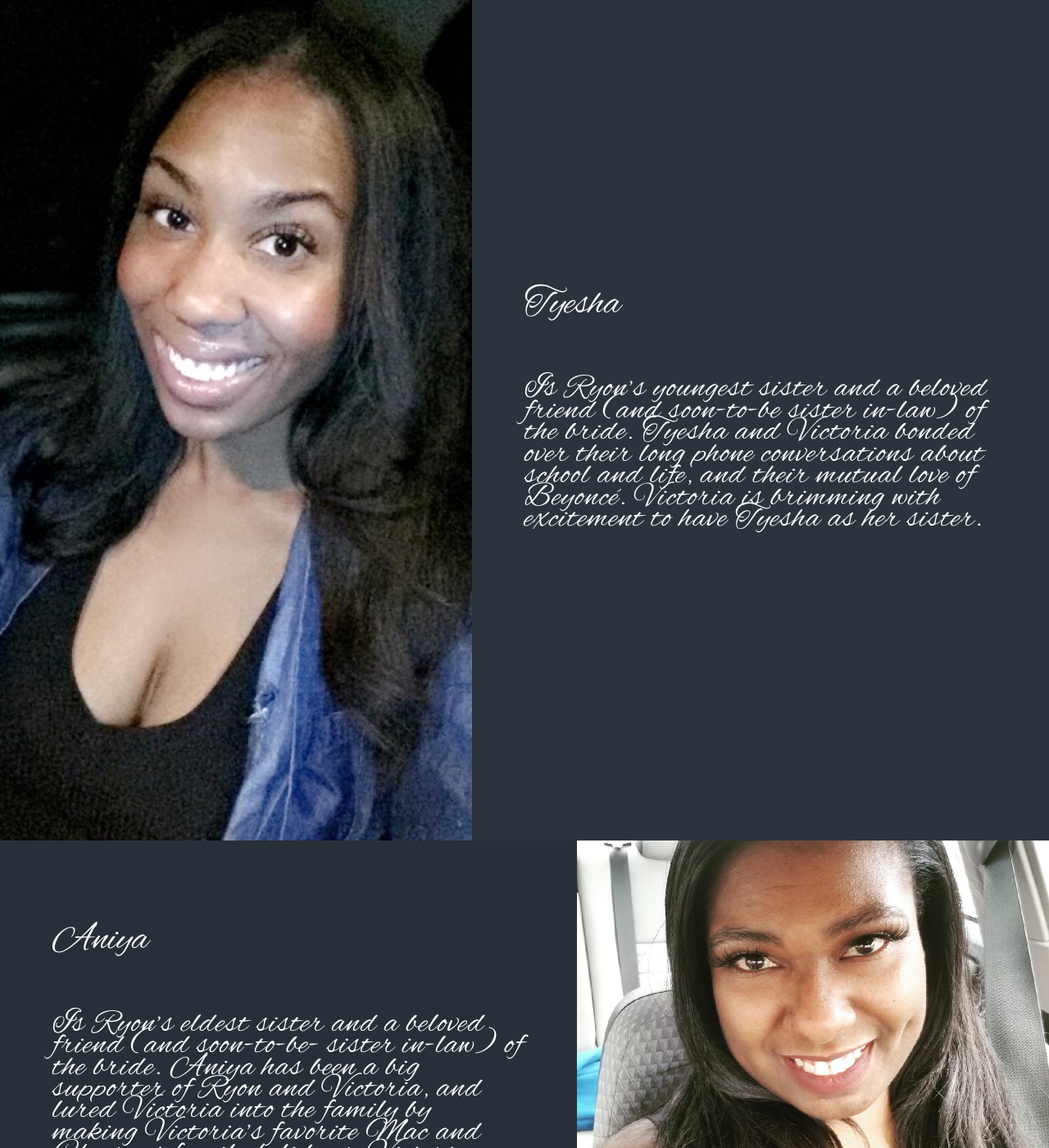
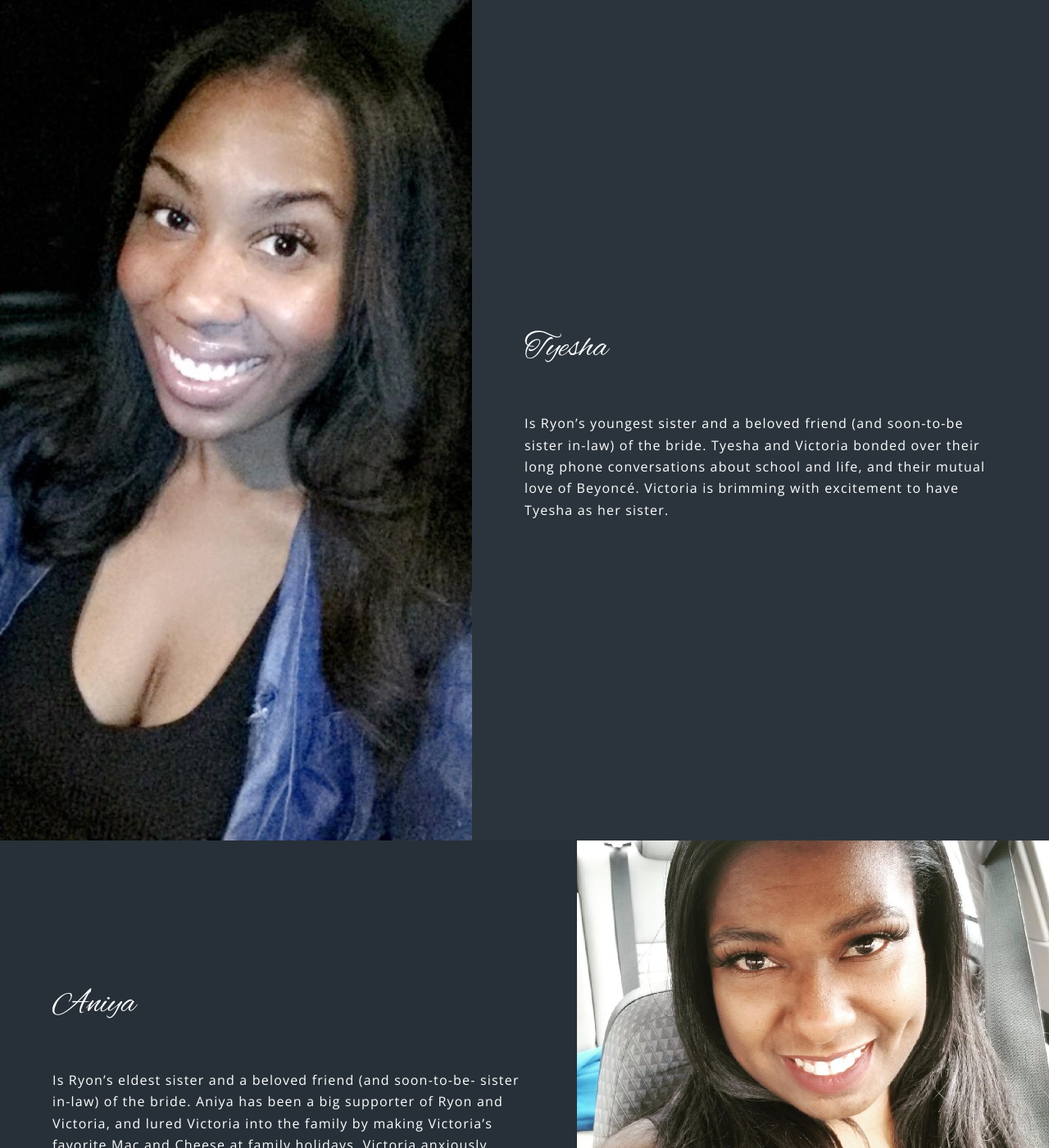
Before and after one commit to ReverendHill/ReverendHill.github.io, a Jekyll site: the page built from people.html, in a window 1280 px wide and 1400 px high. Shown: the whole window at 82% size. Built offline with Jekyll 4.4.1, drawn with Linux system fonts in a browser that asks for light colours.

Commit message:
Changes to the font and added the missing images for the people

```diff
--- a/_sass/libs/_vars.scss
+++ b/_sass/libs/_vars.scss
@@ -29,10 +29,10 @@
 
 // Font.
 	$font: (
-		// family:				('Open Sans', Helvetica, sans-serif),
-		// family-fixed:		('Courier New', monospace),
-		family:				('tester'),
-		family-fixed:		('tester'),
+		family:				('Open Sans', Helvetica, sans-serif),
+		family-fixed:		('Courier New', monospace),
+		// family:				('tester'),
+		// family-fixed:		('tester'),
 		weight:				400,
 		weight-bold:		600,
 		weight-extrabold:	800
--- a/people.html
+++ b/people.html
@@ -8,8 +8,8 @@ layout: landing
 							<div class="image"><img src="images/tyesha.jpg" alt="" /></div><div class="content">
 								<!-- <h2 class="mediumText">About the Couple</h2> -->
 								<!-- <p class="smallerText">Our Love Story -->
-									<h2 class="mediumText">Tyesha</h2>
-									<p class="smallerText">Is Ryon’s youngest sister and a beloved friend (and soon-to-be sister in-law) of the bride. Tyesha and Victoria bonded over their long phone conversations about school and life, and their mutual love of Beyoncé. Victoria is brimming with excitement to have Tyesha as her sister. </p>
+									<h2 style="font-family:tester">Tyesha</h2>
+									<p>Is Ryon’s youngest sister and a beloved friend (and soon-to-be sister in-law) of the bride. Tyesha and Victoria bonded over their long phone conversations about school and life, and their mutual love of Beyoncé. Victoria is brimming with excitement to have Tyesha as her sister. </p>
 
 									<!-- </p> -->
 							</div>
@@ -18,18 +18,18 @@ layout: landing
 							<div class="image"><img src="images/aniya.jpg" alt="" /></div><div class="content">
 								<!-- <h2 class="mediumText">About the Couple</h2> -->
 								<!-- <p class="smallerText">Our Love Story -->
-									<h2 class="mediumText">Aniya</h2>
-									<p class="smallerText">Is Ryon’s eldest sister and a beloved friend (and soon-to-be- sister in-law) of the bride. Aniya has been a big supporter of Ryon and Victoria, and lured Victoria into the family by making Victoria’s favorite Mac and Cheese at family holidays. Victoria anxiously awaits the day she can share life with Aniya as her sister.  </p>
+									<h2 style="font-family:tester">Aniya</h2>
+									<p>Is Ryon’s eldest sister and a beloved friend (and soon-to-be- sister in-law) of the bride. Aniya has been a big supporter of Ryon and Victoria, and lured Victoria into the family by making Victoria’s favorite Mac and Cheese at family holidays. Victoria anxiously awaits the day she can share life with Aniya as her sister.  </p>
 
 									<!-- </p> -->
 							</div>
                         </section>
                         <section class="spotlight">
-							<div class="image"><img src="images/denis.jpg" alt="" /></div><div class="content">
+							<div class="image"><img src="images/ebony.jpg" alt="" /></div><div class="content">
 								<!-- <h2 class="mediumText">About the Couple</h2> -->
 								<!-- <p class="smallerText">Our Love Story -->
-									<h2 class="mediumText">Ebony</h2>
-									<p class="smallerText">Is Victoria’s Matron of Honor and one of her closest friends. Ebony was introduced to Victoria by Denise in college, and they became fast friends because of their mutual love for food and trap music. You can catch ebony and Victoria having random breakfasts at IHOP at all hours of the day or night, or shopping at their local mall.
+									<h2 style="font-family:tester">Ebony</h2>
+									<p>Is Victoria’s Matron of Honor and one of her closest friends. Ebony was introduced to Victoria by Denise in college, and they became fast friends because of their mutual love for food and trap music. You can catch ebony and Victoria having random breakfasts at IHOP at all hours of the day or night, or shopping at their local mall.
                                     </p>
 
 									<!-- </p> -->
@@ -39,8 +39,8 @@ layout: landing
 							<div class="image"><img src="images/ashley.jpg" alt="" /></div><div class="content">
 								<!-- <h2 class="mediumText">About the Couple</h2> -->
 								<!-- <p class="smallerText">Our Love Story -->
-									<h2 class="mediumText">Ashley</h2>
-									<p class="smallerText">Ashely is Victoria’s friend and former college roommate. Victoria and Ashley lived together unofficially in undergrad when Victoria would constantly stay at her cousin Denise’s apartment during the summer (Ashley and Denise were roommates at the time.) Eventually, Ashley and Victoria got an apartment together and spent a year doing brunch and bickering over whose turn it was to kill the spiders. </p>
+									<h2 style="font-family:tester">Ashley</h2>
+									<p>Ashely is Victoria’s friend and former college roommate. Victoria and Ashley lived together unofficially in undergrad when Victoria would constantly stay at her cousin Denise’s apartment during the summer (Ashley and Denise were roommates at the time.) Eventually, Ashley and Victoria got an apartment together and spent a year doing brunch and bickering over whose turn it was to kill the spiders. </p>
 
 									<!-- </p> -->
 							</div>
@@ -49,18 +49,18 @@ layout: landing
 							<div class="image"><img src="images/chanel.jpg" alt="" /></div><div class="content">
 								<!-- <h2 class="mediumText">About the Couple</h2> -->
 								<!-- <p class="smallerText">Our Love Story -->
-									<h2 class="mediumText">Chanel</h2>
-									<p class="smallerText">Has been Victoria’s partner in crime since middle school. Chanel and Victoria have fond memories of meeting up in Florida for the summer (where their extended family lived) and ditching high school to go to Sea World. Despite living in different states the past few years, Chanel and Victoria often get together over the phone to laugh and discuss politics. </p>
+									<h2 style="font-family:tester">Chanel</h2>
+									<p>Has been Victoria’s partner in crime since middle school. Chanel and Victoria have fond memories of meeting up in Florida for the summer (where their extended family lived) and ditching high school to go to Sea World. Despite living in different states the past few years, Chanel and Victoria often get together over the phone to laugh and discuss politics. </p>
 
 									<!-- </p> -->
 							</div>
                         </section>
                         <section class="spotlight">
-							<div class="image"><img src="images/denis.jpg" alt="" /></div><div class="content">
+							<div class="image"><img src="images/ariel.png" alt="" /></div><div class="content">
 								<!-- <h2 class="mediumText">About the Couple</h2> -->
 								<!-- <p class="smallerText">Our Love Story -->
-									<h2 class="mediumText">Ariel</h2>
-									<p class="smallerText">Is one of the bride’s oldest friends. Victoria and Ariel attended San Diego Academy together from Kindergarten to the ninth grade. Ariel was not fond of Victoria when they met on their first day in kindergarten because Victoria had a runny nose and wouldn’t stop sniffling. Fast forward 25 years and Victoria and Ariel are close as family, who would have thought! </p>
+									<h2 style="font-family:tester">Ariel</h2>
+									<p>Is one of the bride’s oldest friends. Victoria and Ariel attended San Diego Academy together from Kindergarten to the ninth grade. Ariel was not fond of Victoria when they met on their first day in kindergarten because Victoria had a runny nose and wouldn’t stop sniffling. Fast forward 25 years and Victoria and Ariel are close as family, who would have thought! </p>
 
 									<!-- </p> -->
 							</div>
@@ -69,8 +69,8 @@ layout: landing
 							<div class="image"><img src="images/alonzo.png" alt="" /></div><div class="content">
 								<!-- <h2 class="mediumText">About the Couple</h2> -->
 								<!-- <p class="smallerText">Our Love Story -->
-									<h2 class="mediumText">Alonzo</h2>
-									<p class="smallerText"> One of Ryon’s closest friends and the best man.  Ryon and Alonzo met their freshman year of college.  They instantly connected through their shared love of sports and technology and continued to bond through late night Call of Duty sessions.  While separated by distance, Alonzo and Ryon try to take an annual vacation to commemorate their friendship and catch up on what they’ve been missing.</p>
+									<h2 style="font-family:tester">Alonzo</h2>
+									<p> One of Ryon’s closest friends and the best man.  Ryon and Alonzo met their freshman year of college.  They instantly connected through their shared love of sports and technology and continued to bond through late night Call of Duty sessions.  While separated by distance, Alonzo and Ryon try to take an annual vacation to commemorate their friendship and catch up on what they’ve been missing.</p>
 
 									<!-- </p> -->
 							</div>
@@ -79,8 +79,8 @@ layout: landing
 							<div class="image"><img src="images/aman.jpg" alt="" /></div><div class="content">
 								<!-- <h2 class="mediumText">About the Couple</h2> -->
 								<!-- <p class="smallerText">Our Love Story -->
-									<h2 class="mediumText">Aman</h2>
-									<p class="smallerText">One of Ryon’s closest friends since childhood.  Aman and Ryon met in middle school and have been inseparable since.  Aman was a driving force in connecting Ryon to two of his passions – Halo and track.  When they aren’t reminiscing on their adolescence shenanigans, Aman and Ryon can be seen at Adolfo’s, planning their night.</p>
+									<h2 style="font-family:tester">Aman</h2>
+									<p >One of Ryon’s closest friends since childhood.  Aman and Ryon met in middle school and have been inseparable since.  Aman was a driving force in connecting Ryon to two of his passions – Halo and track.  When they aren’t reminiscing on their adolescence shenanigans, Aman and Ryon can be seen at Adolfo’s, planning their night.</p>
 
 									<!-- </p> -->
 							</div>
@@ -89,8 +89,8 @@ layout: landing
 							<div class="image"><img src="images/chris.jpg" alt="" /></div><div class="content">
 								<!-- <h2 class="mediumText">About the Couple</h2> -->
 								<!-- <p class="smallerText">Our Love Story -->
-									<h2 class="mediumText">Chris</h2>
-									<p class="smallerText">One of Ryon’s closest friends since middle school.  Chris and Ryon grew up across the street from each other and would often spend time getting beat in Goldeneye 007 by some of the neighborhood kids.  Chris would always make sure that Ryon would have a good time going out and experiencing new things, as Ryon was always more of an introvert.  When time permits, Chris and Ryon like to reconnect over a drink and a sporting event, or even a lowkey Netflix night at the house.</p>
+									<h2 style="font-family:tester">Chris</h2>
+									<p >One of Ryon’s closest friends since middle school.  Chris and Ryon grew up across the street from each other and would often spend time getting beat in Goldeneye 007 by some of the neighborhood kids.  Chris would always make sure that Ryon would have a good time going out and experiencing new things, as Ryon was always more of an introvert.  When time permits, Chris and Ryon like to reconnect over a drink and a sporting event, or even a lowkey Netflix night at the house.</p>
 
 									<!-- </p> -->
 							</div>
@@ -99,8 +99,8 @@ layout: landing
 							<div class="image"><img src="images/clyde.jpg" alt="" /></div><div class="content">
 								<!-- <h2 class="mediumText">About the Couple</h2> -->
 								<!-- <p class="smallerText">Our Love Story -->
-									<h2 class="mediumText">Clyde</h2>
-									<p class="smallerText">One of Ryon’s closest friends since college.  Clyde and Ryon met their freshman year in college, and immediately hit it off over their joint love of computers, video games, and anime.  As time went on, it would be rare to see them apart.  Clyde and Ryon spent much time together hanging out in the off-campus dorms, chilling and planning out the weekend.  These days, Clyde and Ryon can often be seen at Kabuki, catching up on each other’s lives over teriyaki chicken and sake.  </p>
+									<h2 style="font-family:tester">Clyde</h2>
+									<p>One of Ryon’s closest friends since college.  Clyde and Ryon met their freshman year in college, and immediately hit it off over their joint love of computers, video games, and anime.  As time went on, it would be rare to see them apart.  Clyde and Ryon spent much time together hanging out in the off-campus dorms, chilling and planning out the weekend.  These days, Clyde and Ryon can often be seen at Kabuki, catching up on each other’s lives over teriyaki chicken and sake.  </p>
 
 									<!-- </p> -->
 							</div>
@@ -109,8 +109,8 @@ layout: landing
 							<div class="image"><img src="images/jonathan.png" alt="" /></div><div class="content">
 								<!-- <h2 class="mediumText">About the Couple</h2> -->
 								<!-- <p class="smallerText">Our Love Story -->
-									<h2 class="mediumText">Jonathan</h2>
-									<p class="smallerText">Ryon’s nephew.  Since he was a kid, Ryon would enjoy joking around with Jonathan, such as telling him the tale of “El Charro.”  As the time has flown by, Jonathan and Ryon would spend time playing NBA 2K, and debating why Kobe is a better player than LeBron.  Now in college, Ryon couldn’t be prouder of Jonathan.  Ryon and Jonathan spend time catching up over dinner and discussing the latest episode of Dragon Ball Super.</p>
+									<h2 style="font-family:tester">Jonathan</h2>
+									<p >Ryon’s nephew.  Since he was a kid, Ryon would enjoy joking around with Jonathan, such as telling him the tale of “El Charro.”  As the time has flown by, Jonathan and Ryon would spend time playing NBA 2K, and debating why Kobe is a better player than LeBron.  Now in college, Ryon couldn’t be prouder of Jonathan.  Ryon and Jonathan spend time catching up over dinner and discussing the latest episode of Dragon Ball Super.</p>
 
 									<!-- </p> -->
 							</div>
@@ -119,8 +119,8 @@ layout: landing
 							<div class="image"><img src="images/leo.png" alt="" /></div><div class="content">
 								<!-- <h2 class="mediumText">About the Couple</h2> -->
 								<!-- <p class="smallerText">Our Love Story -->
-									<h2 class="mediumText">Leo</h2>
-									<p class="smallerText"> A close friend of Ryon’s since college.  Leo and Ryon met in an engineering club and have been friends since.  Leo and Ryon bonded over their mutual love for baseball, and interest in technology and politics.  In what has become a tradition for the duo, Leo and Ryon can often be seen at “the Block” to grab a drink and catch up on each other’s daily lives.</p>
+									<h2 style="font-family:tester">Leo</h2>
+									<p > A close friend of Ryon’s since college.  Leo and Ryon met in an engineering club and have been friends since.  Leo and Ryon bonded over their mutual love for baseball, and interest in technology and politics.  In what has become a tradition for the duo, Leo and Ryon can often be seen at “the Block” to grab a drink and catch up on each other’s daily lives.</p>
 
 									<!-- </p> -->
 							</div>
@@ -129,8 +129,8 @@ layout: landing
 							<div class="image"><img src="images/mike.jpg" alt="" /></div><div class="content">
 								<!-- <h2 class="mediumText">About the Couple</h2> -->
 								<!-- <p class="smallerText">Our Love Story -->
-									<h2 class="mediumText">Mike</h2>
-									<p class="smallerText">One of Ryon’s close childhood friends.  They met in elementary, both joined the cross country team and even attended the same college and have remained tight since.  Mike and Ryon would often hang out at the Irvine Spectrum and discuss new developments in their lives.  These days, Mike and Ryon like to catch up over a pint and see how each other’s careers are progressing.</p>
+									<h2 style="font-family:tester">Mike</h2>
+									<p >One of Ryon’s close childhood friends.  They met in elementary, both joined the cross country team and even attended the same college and have remained tight since.  Mike and Ryon would often hang out at the Irvine Spectrum and discuss new developments in their lives.  These days, Mike and Ryon like to catch up over a pint and see how each other’s careers are progressing.</p>
 
 									<!-- </p> -->
 							</div>
@@ -142,11 +142,11 @@ layout: landing
 					<section id="cta" class="wrapper style4">
 						<div class="inner">
 							<header>
-								<h2 class="mediumText">Thank you for visiting</h2>
-								<p class="smallerText">We hope to see you soon!</p>
+								<h2 style="font-family:tester">Thank you for visiting</h2>
+								<p >We hope to see you soon!</p>
 							</header>
 							<ul class="actions vertical">
-								<li><a href="#" class="button fit special" style="background-color:#DCAFA7 ; font-family:'Courier New', monospace">RSVP</a></li>
+								<li><a href="https://foreverpowells.rsvpify.com" class="button fit special" style="background-color:#DCAFA7 ; font-family:'Courier New', monospace">RSVP</a></li>
 								<!-- <li><a href="#" class="button fit special">REGISTER</a></li> -->
 							</ul>
 						</div>
```
Also changed, not shown: index.html (+29 -29 lines), images/ariel.png (added), images/ebony.jpg (added), 6 other files.
